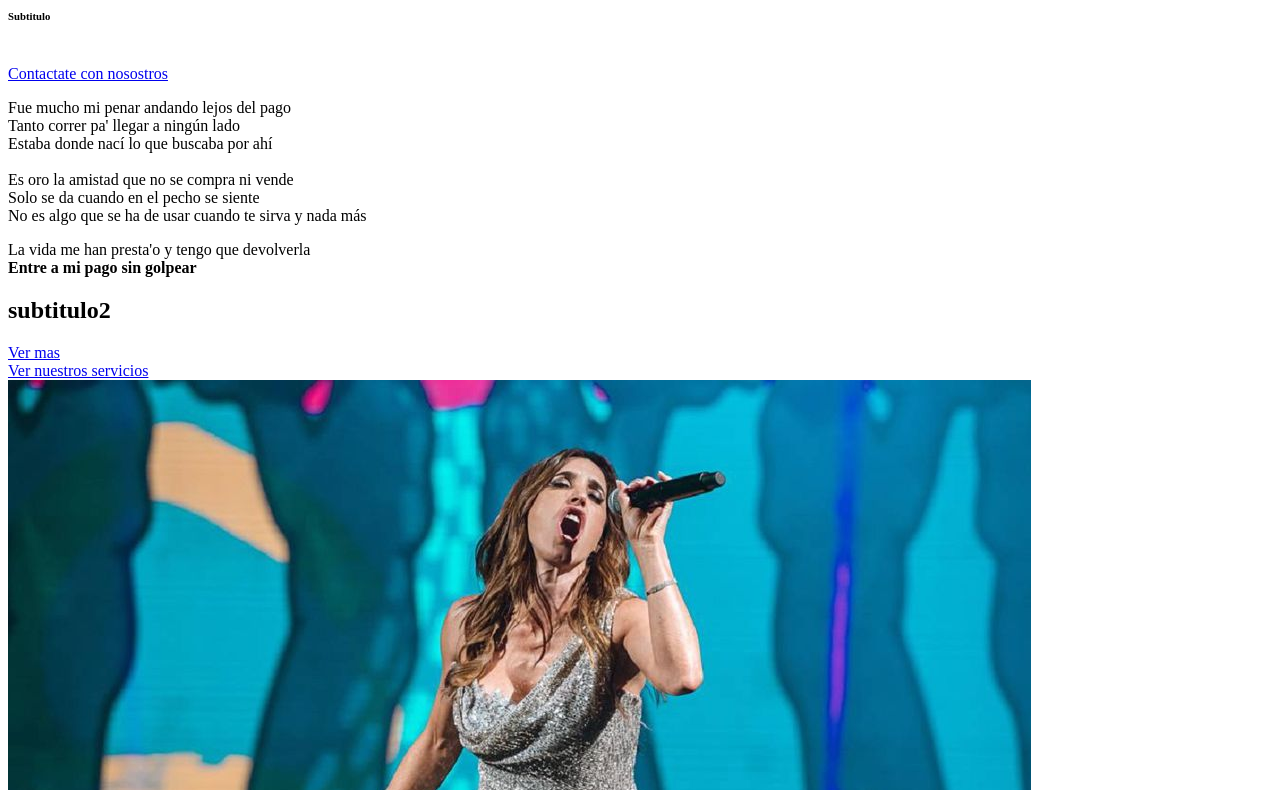
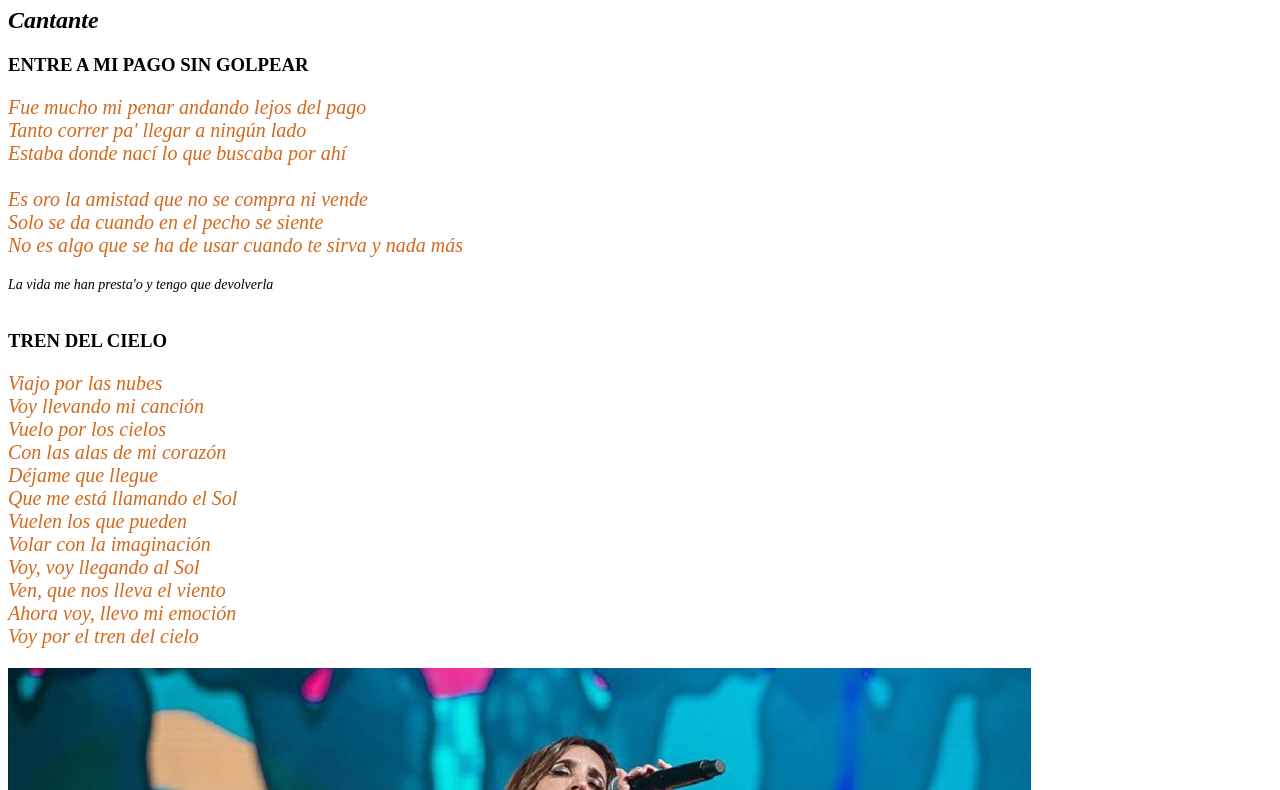
Before and after one commit to GuidoAlmada91/desarrollo_web, a plain HTML site: page index.html in a window 1280 px wide. Shown: the part 73-863 px from the top of the page. Drawn offline with Linux system fonts and the light colour scheme.

Commit message:
Agregando CSS

```diff
--- a/index.html
+++ b/index.html
@@ -3,14 +3,29 @@
 <head>
     <meta charset="UTF-8"> <!-- El tipo de simbolos que podes utilizar-->
     <meta name="viewport" content="width=device-width, initial-scale=1.0"> <!--Escala o diseño responsive-->
-    <title>Document</title> <!-- Es la que le da el nombre a la web en la pestaña-->
+
+
+    <!--CSS-->
+    <link rel="stylesheet" href="style.css">
+<title>Document</title> <!-- Es la que le da el nombre a la web en la pestaña-->
 </head>
+
+
+
+
+
+
 <body> <!--Todo lo que pongamos dentro del body lo va a ver el usuario-->
 
     <!-- H1 podes utilizar solo 1 por archivo -->
-    <h1>Titulo hola</h1> <!--Va de H1 a H6--> <h6>Subtitulo</h6>
-    <a href="#Contacto"><br>Contactate con nosostros</a>
+    <h1>SOLEDAD PASTORUTTI</h1> <!--Va de H1 a H6-->
+    <h2><em>Cantante</em></h2>
+
     <!-- Parrafos -->
+    <section>
+        <strong><h3>ENTRE A MI PAGO SIN GOLPEAR</h3></strong>
+    </section> <!-- seccion -->
+    <section class="paragraph_one">
     <p>Fue mucho mi penar andando lejos del pago<br>
         Tanto correr pa' llegar a ningún lado<br>
         Estaba donde nací lo que buscaba por ahí<br>
@@ -19,28 +34,34 @@
         Solo se da cuando en el pecho se siente<br>
         No es algo que se ha de usar cuando te sirva y nada más</p>
         La vida me han presta'o y tengo que devolverla
+    </section>
 
     <br> <!-- Salto de linea-->
-    <strong> Entre a mi pago sin golpear</strong> <!-- Negrita -->
-    <br>
+    <strong><h3> TREN DEL CIELO</h3></strong> <!-- Negrita -->
     <em></em> <!-- Lo escribe en cursiva-->
     <header>
         <nav></nav>
     </header> <!-- encabezado -->
-    <section>
-        <h2>subtitulo2</h2>
-    </section> <!-- seccion -->
+
     <footer>
-        <a href="https://www.google.com/">Ver mas</a> <!-- Enlace absoluto, nos redirecciona a una web externa-->
 
-        <!--Enlace relativo, me envía a otro html dentro del mismo proyecto-->
-         <a href="servicios.html"> <br>Ver nuestros servicios</a>
-
-         <!-- Enlace interno, dentro de la misma pantalla a una seccion en especifico-->
-         <!--Enlace relativo + interno -->
-         <a href="servicios.html#Contacto"></a>
-         <section id="Contacto">
-         </section>
+        </section>
+            <section class="paragraph_one">
+            <p>
+                Viajo por las nubes <br>
+                Voy llevando mi canción<br>
+                Vuelo por los cielos<br>
+                Con las alas de mi corazón<br>
+                Déjame que llegue<br>
+                Que me está llamando el Sol<br>
+                Vuelen los que pueden<br>
+                Volar con la imaginación<br>
+                Voy, voy llegando al Sol<br>
+                Ven, que nos lleva el viento<br>
+                Ahora voy, llevo mi emoción<br>
+                Voy por el tren del cielo<br>
+            </p>
+        </section>
 
          <!-- src = source, donde esta la imagen
               alt = Texo alternativo, por si algun motivo la imagen se rompe, indica que habia ahí
@@ -111,6 +132,14 @@
     <span></span> <!-- elementos en linea por default-->
 </body>
 </html>
+<a href="#Contacto"><br>Contactate con nosostros</a>
 
 
-    <!-- Forma de añadir comentarios, como el # en python -->
+<!--Enlace relativo, me envía a otro html dentro del mismo proyecto-->
+<a href="servicios.html"> <br>Ver nuestros servicios</a>
+
+<!-- Enlace interno, dentro de la misma pantalla a una seccion en especifico-->
+         <!--Enlace relativo + interno -->
+         <a href="servicios.html#Contacto"></a>
+         <section id="Contacto">
+<a href="https://www.google.com/">Ver mas</a> <!-- Enlace absoluto, nos redirecciona a una web externa-->
--- /dev/null
+++ b/style.css
@@ -0,0 +1,39 @@
+/*
+Comentarios con css
+
+elemento{
+    propiedad: valor;
+}
+
+
+
+*/
+
+p {
+    color: black; /*Color de letra*/
+    font-size: 20px; /*Tamaño*/
+}
+
+h1 {
+    background-color: bisque; /*Color de fondo*/
+}
+
+section p {
+    color: chocolate;
+}
+
+#letra {
+    color: brown;
+    background-color: bisque;
+}
+
+#letra1 {
+    color: brown;
+    background-color: bisque;
+}
+
+.paragraph_one{ /*el punto indica una clase*/
+    color: black;
+    font-size: 14px;
+    font-style: italic;
+}
```
